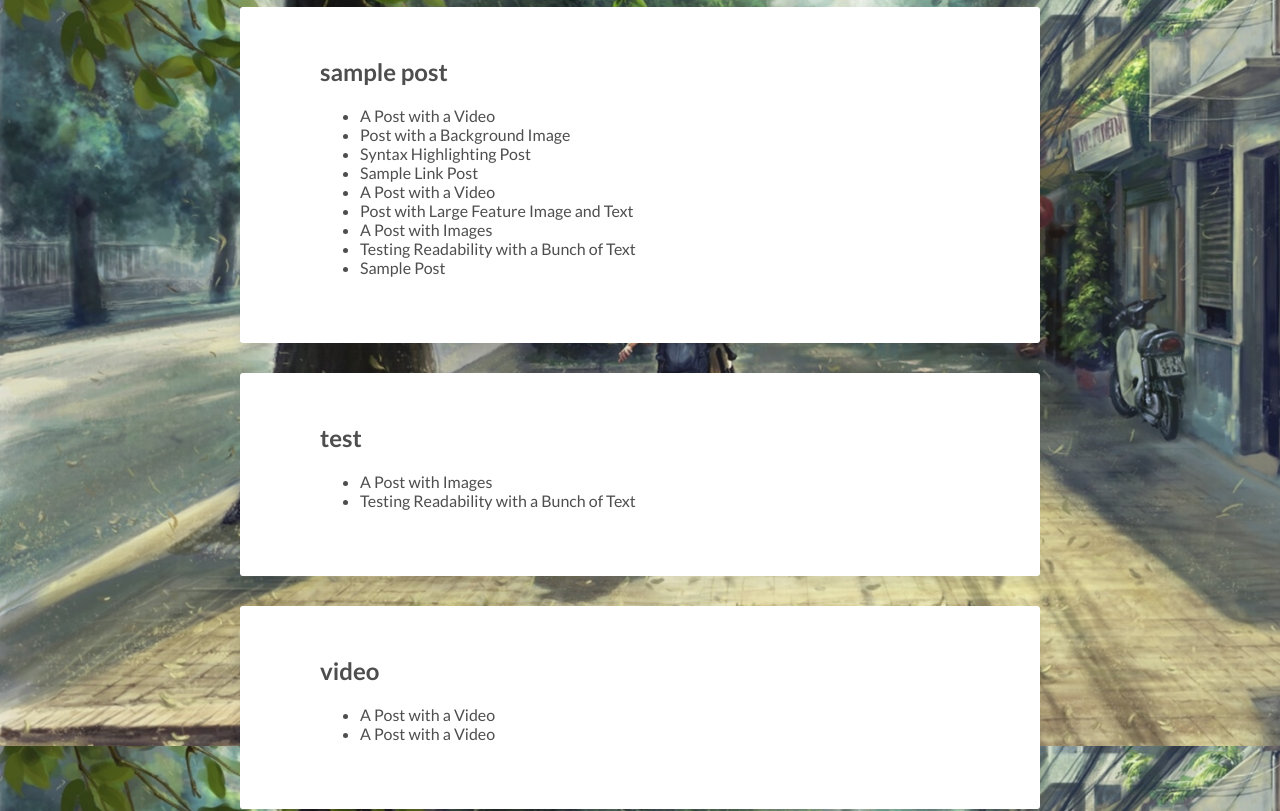
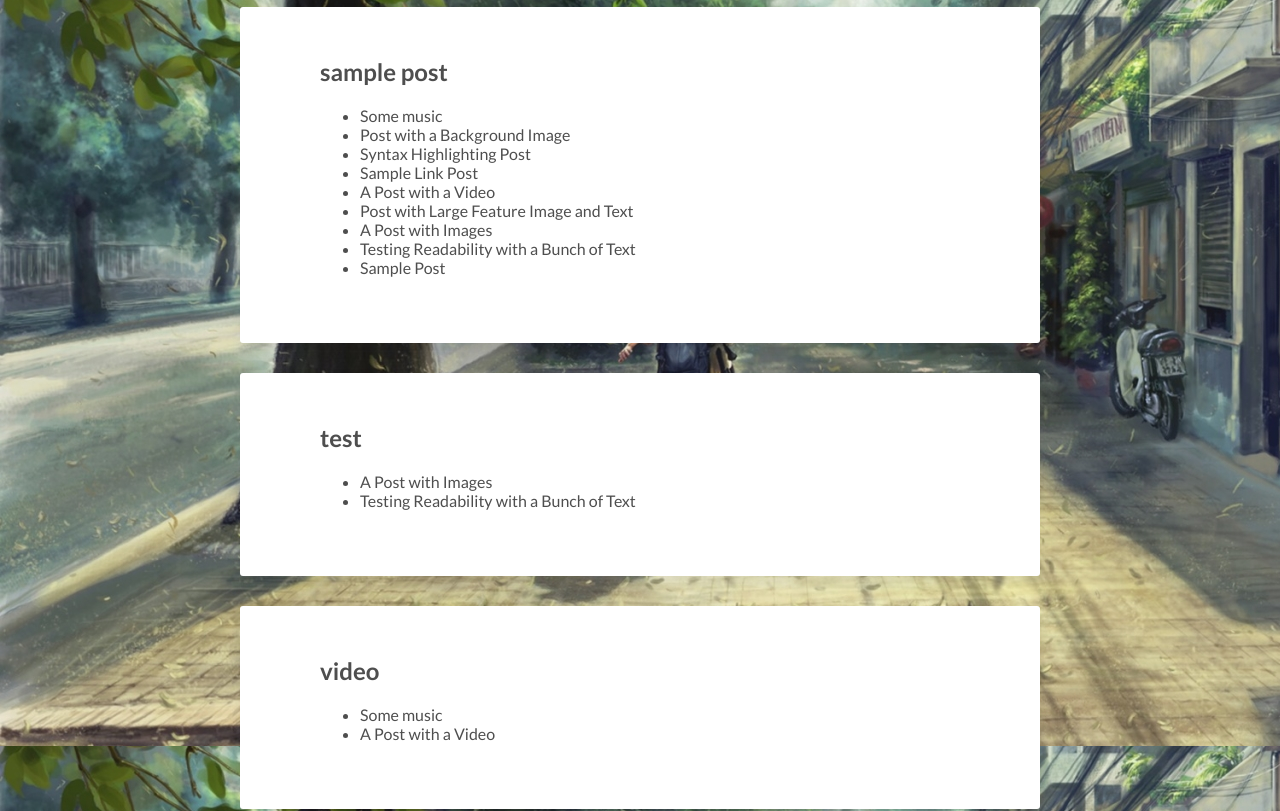
Before and after one commit to quyluaqbvn/quyluaqbvn.github.io, a Jekyll site: the page built from tags/index.html, in a window 1280 px wide and 1400 px high, scrolled down 1050 px. Shown: the part 508-1319 px from the top of the window. Built offline with Jekyll 4.4.1, drawn with Linux system fonts in a browser that asks for light colours; nearby versions of some CDN libraries.

Commit message:
Update 2017-6-23-newpost.md

```diff
--- a/_posts/2017-6-23-newpost.md
+++ b/_posts/2017-6-23-newpost.md
@@ -1,9 +1,9 @@
 ---
 layout: post
-title: "A Post with a Video"
+title: "Some music"
 description: "Custom written post descriptions are the way to go... if you're not lazy."
 tags: [sample post, video]
 ---
 
-<iframe width="560" height="315" src="//https://www.youtube.com/watch?v=kw_dCRhWeTw&t=13s" frameborder="0"></iframe>
+<iframe width="560" height="315" src="//www.youtube.com/watch?v=kw_dCRhWeTw&t=13s" frameborder="0"></iframe>
 Iron & Wine - The Shepherd's Dog [FULL ALBUM STREAM]
```
